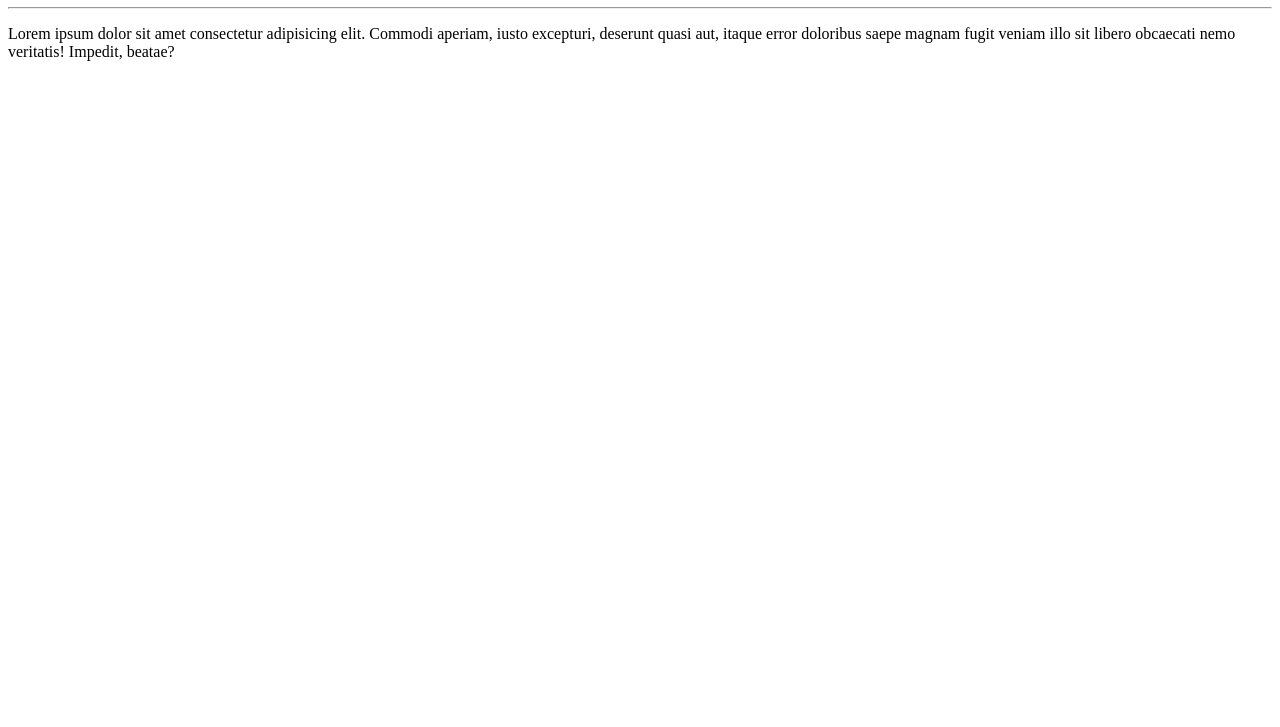
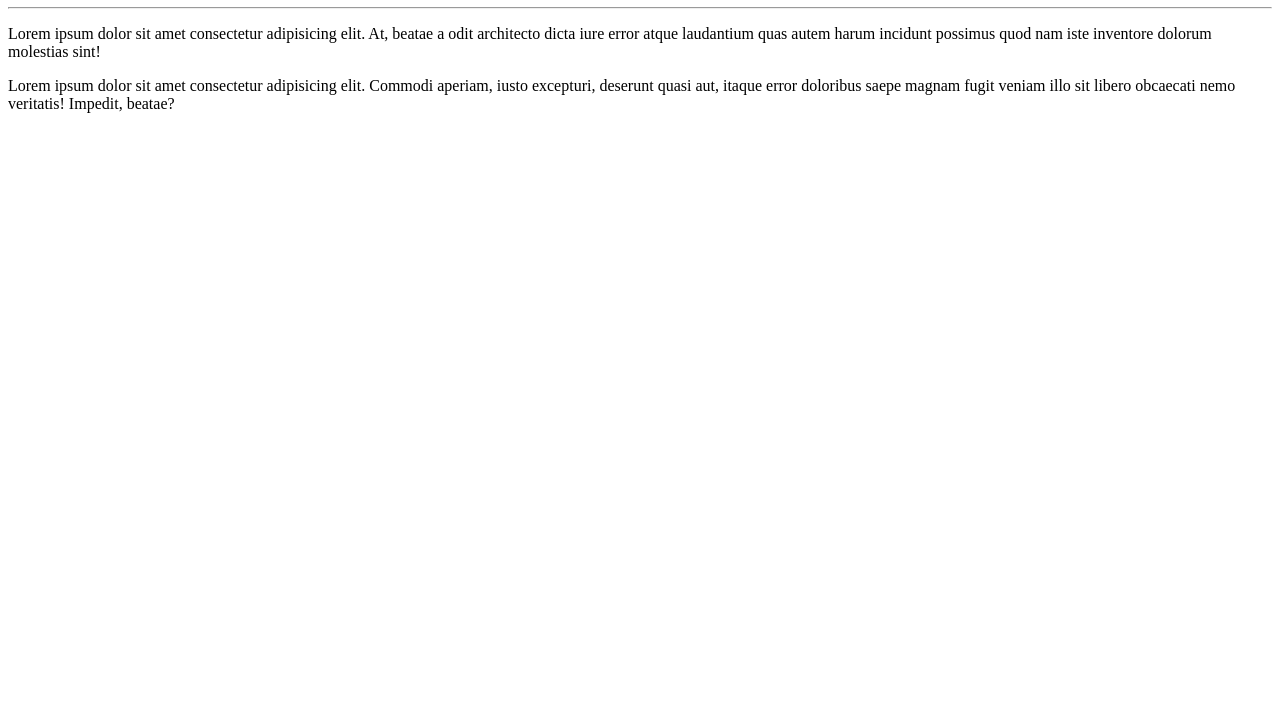
Before and after one commit to IvanBertholdo/PrimeiroRepositorio, a plain HTML site: page Site_Exemplo/index.html in a window 1280 px wide. Shown: the part 73-800 px from the top of the page. Drawn offline with Linux system fonts and the light colour scheme.

Commit message:
Adicionei um parágrafo

```diff
--- a/Site_Exemplo/index.html
+++ b/Site_Exemplo/index.html
@@ -8,6 +8,7 @@
 <body>
     <h1>Olá, Mundo!</h1>
     <hr>
+    <p>Lorem ipsum dolor sit amet consectetur adipisicing elit. At, beatae a odit architecto dicta iure error atque laudantium quas autem harum incidunt possimus quod nam iste inventore dolorum molestias sint!</p>
     <p>Lorem ipsum dolor sit amet consectetur adipisicing elit. Commodi aperiam, iusto excepturi, deserunt quasi aut, itaque error doloribus saepe magnam fugit veniam illo sit libero obcaecati nemo veritatis! Impedit, beatae?</p>
 </body>
 </html>
```
